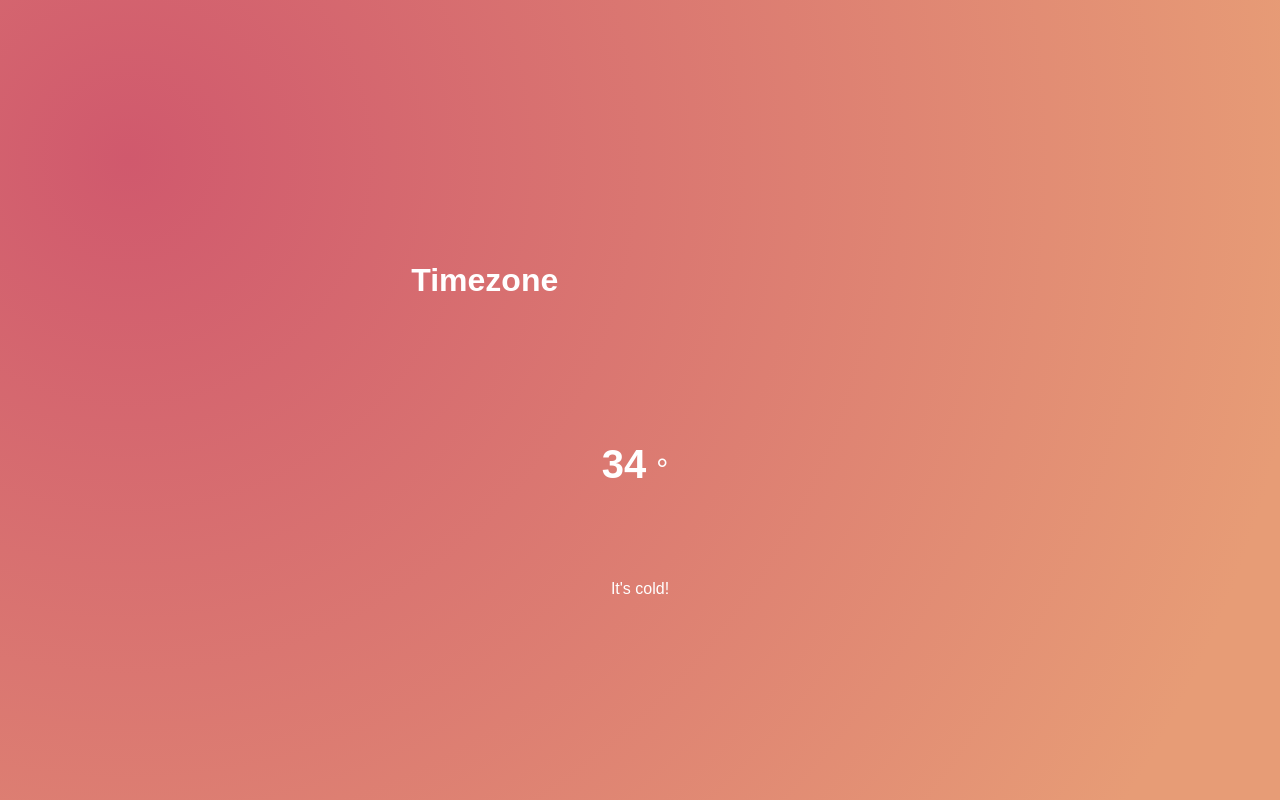
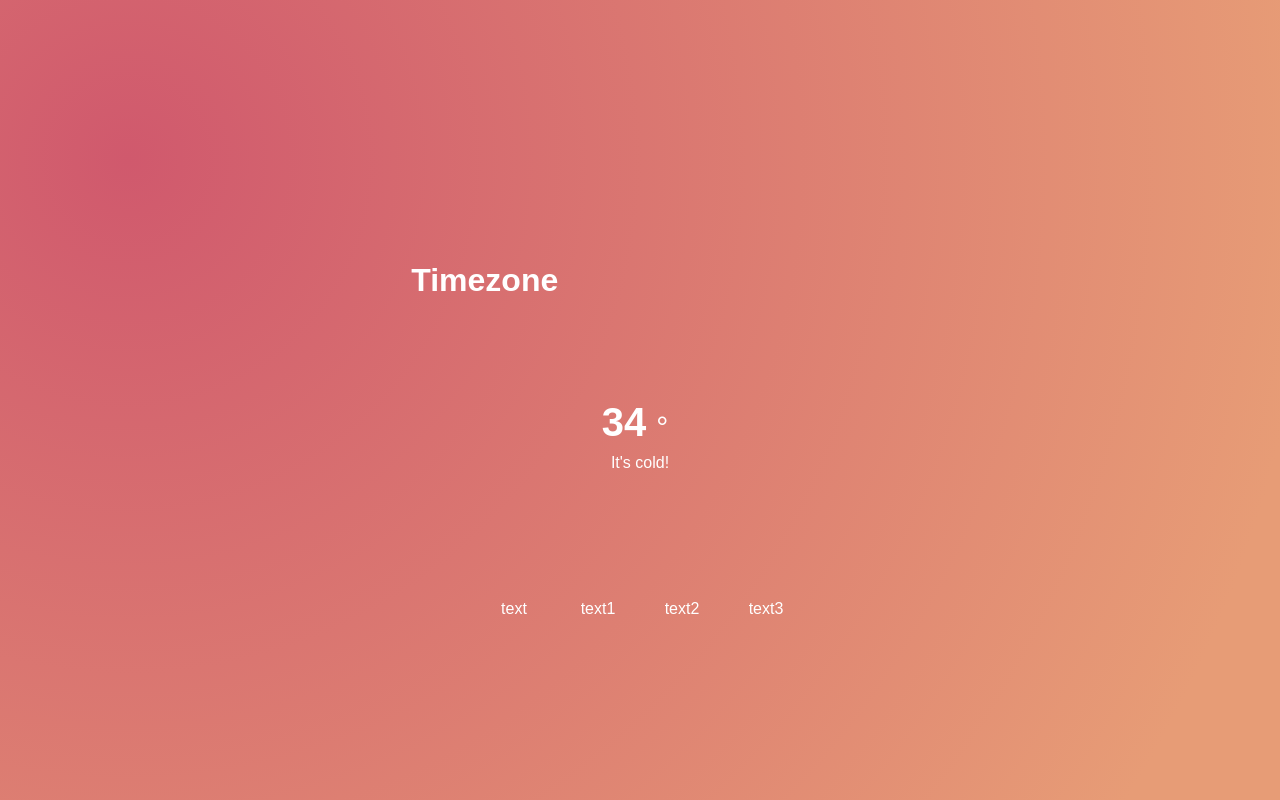
Before and after one commit to GilbertRoss/js_weather, a plain HTML site: page index.html in a window 1280 px wide. Drawn offline with Linux system fonts and the light colour scheme.

Commit message:
added forecasts

```diff
--- a/app.js
+++ b/app.js
@@ -4,19 +4,24 @@ window.addEventListener('load', () => {
     let temperatureDescription = document.querySelector('.temperature-description');
     let temperatureDegree = document.querySelector('.temperature-degree');
     let locationTimezone = document.querySelector('.location-timezone');
+    let day1 = document.querySelector('.day1');
+    let day2 = document.querySelector('.day2');
+    let day3 = document.querySelector('.day3');
+    let day4 = document.querySelector('.day4');
+    let timeArray = [];
+    let iconArray = [];
+
 
 
     if (navigator.geolocation) {
         navigator.geolocation.getCurrentPosition(position => {
             long = position.coords.longitude;
             lat = position.coords.latitude;
-            //console.log(lat);
-            //console.log(long);
+
             const locApi = 'https://api.opencagedata.com/geocode/v1/json?key=0436b9cf8d8f43b2b380a8475454752d&q=' + lat + '%2C+' + long + '&pretty=1&no_annotations=1';
             const proxy = "https://cors-anywhere.herokuapp.com/";
             const api = proxy + "https://api.darksky.net/forecast/37c53c277cfd91db0496877661bf2e87/" + lat + "," + long + "?units=auto&lang=it";
-            console.log(api);
-            console.log(locApi);
+
 
 
             fetch(locApi)
@@ -24,11 +29,9 @@ window.addEventListener('load', () => {
                     return loc_response.json();
                 })
                 .then(loc => {
-                    console.log(loc);
                     const lo = loc.results;
                     const { components } = lo[0];
                     const { city, country } = components;
-                    console.log(components);
                     locationTimezone.textContent = country + '/' + city;
 
                 });
@@ -37,14 +40,34 @@ window.addEventListener('load', () => {
                 .then(response => {
                     return response.json();
                 })
-                .then(data => {
-                    console.log(data);
-                    const { temperature, summary, icon } = data.currently;
+                .then(list => {
+                    const { temperature, summary, icon } = list.currently;
+                    const { data } = list.daily;
+                    for (let i = 1; i < data.length; i++) {
+                        const { time } = data[i];
+                        const { icon } = data[i];
+
+                        timeArray.push(timeConverter(time));
+                        iconArray.push(icon);
+                    }
+
+                    //Set date forecast
+                    console.log(timeArray);
+                    day1.textContent = timeArray[0];
+                    day2.textContent = timeArray[1];
+                    day3.textContent = timeArray[2];
+                    day4.textContent = timeArray[3];
                     //Set DOM Elements from the API
                     temperatureDegree.textContent = temperature;
                     temperatureDescription.textContent = summary;
-                    //set Icons
+                    //set Icon
                     setIcons(icon, document.querySelector('.icon'));
+                    //set forecastIcons
+                    setIcons(iconArray[0], document.querySelector('.icon1'));
+                    setIcons(iconArray[1], document.querySelector('.icon2'));
+                    setIcons(iconArray[2], document.querySelector('.icon3'));
+                    setIcons(iconArray[3], document.querySelector('.icon4'));
+
 
 
                 });
@@ -60,4 +83,13 @@ window.addEventListener('load', () => {
         skycons.play();
         return skycons.set(iconID, Skycons[currentIcon]);
     }
+
+    function timeConverter(UNIX_timestamp) {
+        let a = new Date(UNIX_timestamp * 1000);
+        let month = a.getMonth() + 1;
+        let date = a.getDate();
+
+        let time = date + '/' + month;
+        return time;
+    }
 });
--- a/index.html
+++ b/index.html
@@ -20,6 +20,25 @@
             <span>°</span>
         </div>
         <div class="temperature-description">It's cold!</div>
+        <div class="forecast flex-container">
+            <div class="forecast-items">
+                <canvas class="icon1" width="64" height="64"></canvas>
+                <div class="day1 ">text</div>
+            </div>
+            <div class="forecast-items">
+                <canvas class="icon2" width="64" height="64"></canvas>
+                <div class="day2 ">text1</div>
+            </div>
+            <div class="forecast-items">
+                <canvas class="icon3" width="64" height="64"></canvas>
+                <div class="day3 ">text2</div>
+            </div>
+            <div class="forecast-items">
+                <canvas class="icon4" width="64" height="64"></canvas>
+                <div class="day4 ">text3</div>
+            </div>
+        </div>
+
     </div>
     <script src="skycons.js"></script>
     <script src="app.js"></script>
--- a/stylesheet.css
+++ b/stylesheet.css
@@ -41,3 +41,34 @@ body {
 .degree-section h2 {
     font-size: 40px;
 }
+
+.flex-container {
+    padding: 0;
+    margin: 50px;
+    list-style: none;
+    -ms-box-orient: horizontal;
+    display: -webkit-box;
+    display: -moz-box;
+    display: -ms-flexbox;
+    display: -moz-flex;
+    display: -webkit-flex;
+    display: flex;
+}
+
+.forecast {
+    -webkit-flex-direction: row;
+    flex-direction: row;
+}
+
+.forecast-items {
+    margin: 10px;
+    -webkit-flex-direction: column !important;
+    flex-direction: column !important;
+}
+
+.day1,
+.day2,
+.day3,
+.day4 {
+    text-align: center;
+}
```
